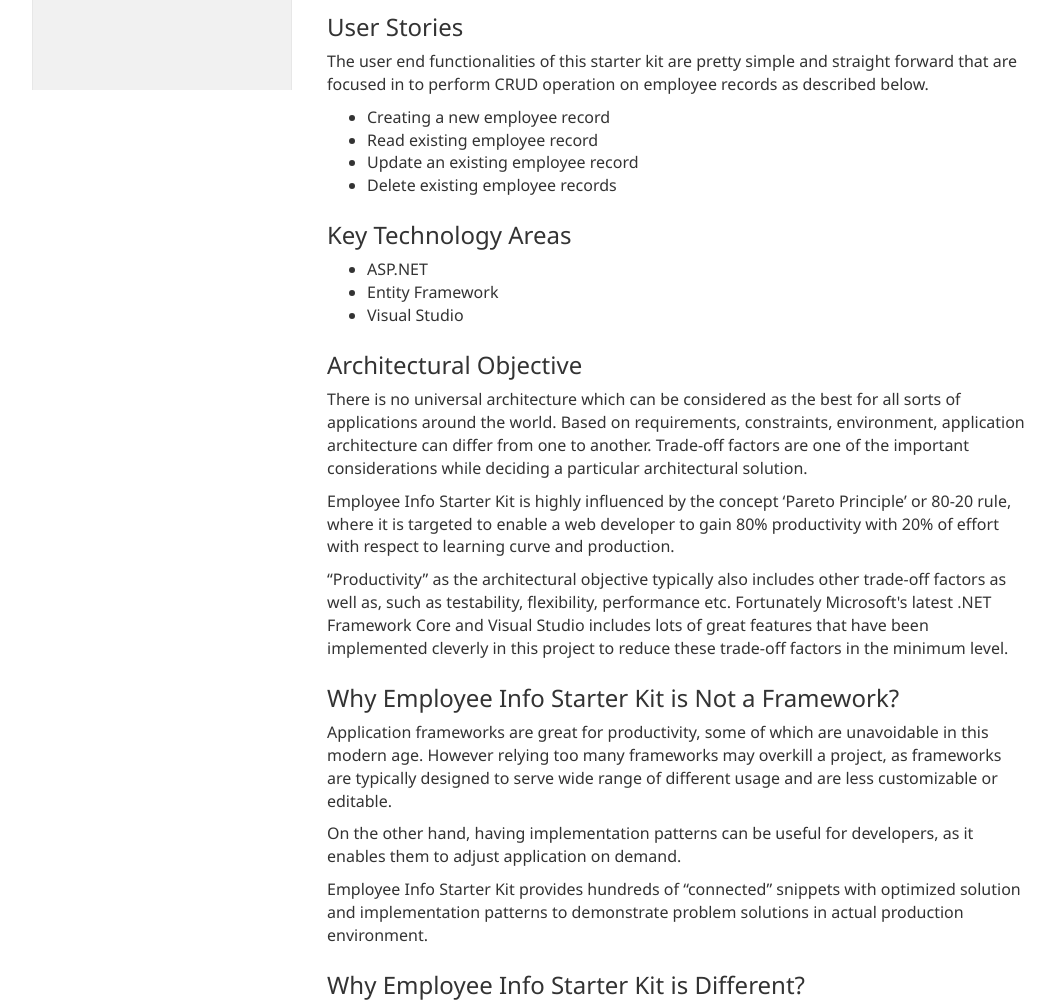
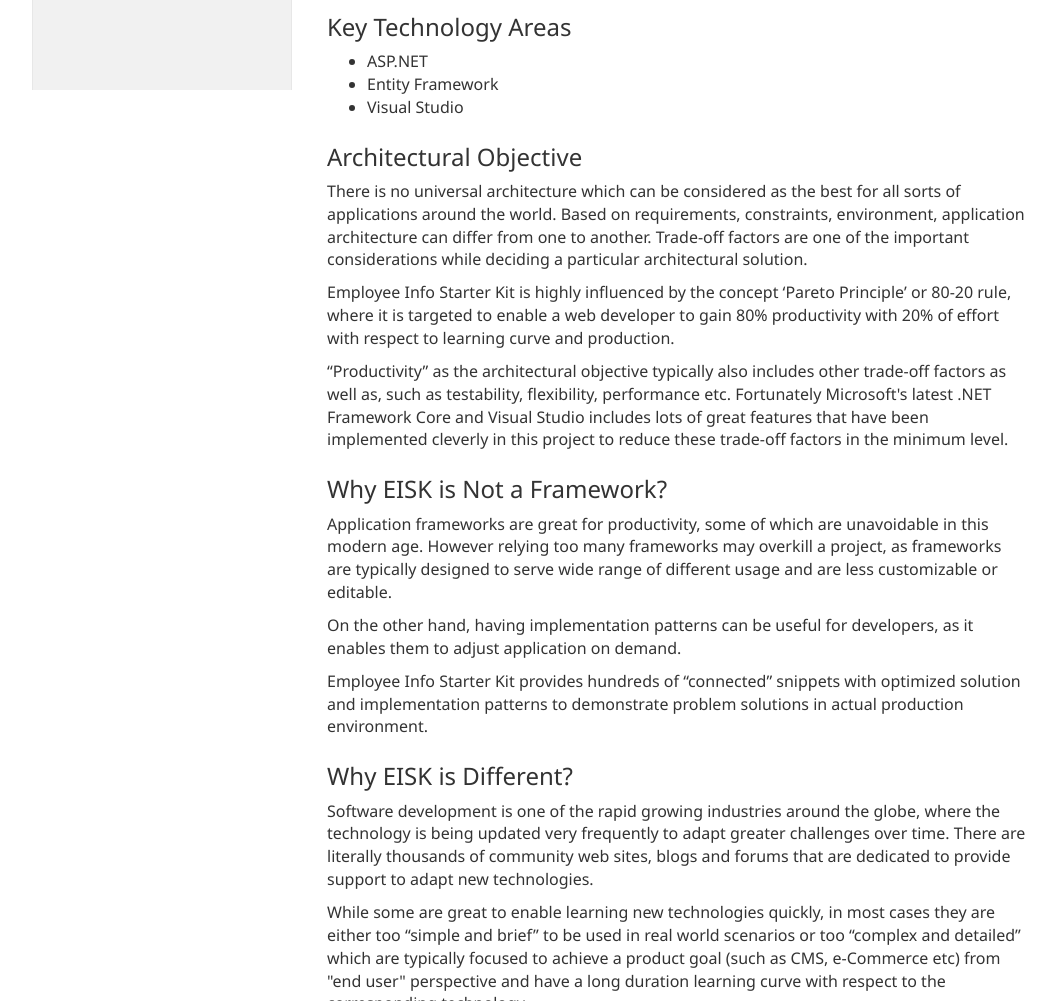
Before and after one commit to EISK/eisk.webapi, a plain HTML site: page docs/get-started/what-is-eisk.html in a window 1280 px wide. Shown: the part 640-1641 px from the top of the page, without its empty margins (38-1093 px from the left). Drawn offline with Linux system fonts and the light colour scheme.

Commit message:
Update content

```diff
--- a/docs/get-started/what-is-eisk.html
+++ b/docs/get-started/what-is-eisk.html
@@ -86,7 +86,7 @@
 <li>Project templates (<a href="https://marketplace.visualstudio.com/items?itemName=AshrafulAlam.EmployeeInfoStarterKitEISK-MVC">VSIX</a>, <a href="https://www.nuget.org/packages/Eisk.WebApi/">dotnet new cli</a>)</li>
 <li><a href="https://github.com/EISK/eisk.core">Utility libraries</a> (to facilitate writing minimal code)</li>
 <li><a href="https://github.com/EISK/eisk.webapi">Use case samples demonstrating best practices</a></li>
-<li>Architecture and development guideline <a href="https://eisk.github.io/eisk.webapi/docs/architecture/logical-layers.html">documentations</a>.</li>
+<li>Architecture and development guideline <a href="https://eisk.github.io/eisk.webapi/docs/application-development/handson-walkthrough-create-service-api.html">documentations</a>.</li>
 </ul>
 <h3 id="release-history">Release History</h3>
 <p>Since its first release, by April 2008, this open source project gained a huge popularity in the developer community and had 250K+ combined downloads.</p>
@@ -95,14 +95,6 @@
 <li>EISK Web Api @ <a href="https://www.nuget.org/packages/Eisk.WebApi/">NuGet Gallery</a></li>
 <li>EISK MVC @ <a href="https://marketplace.visualstudio.com/items?itemName=AshrafulAlam.EmployeeInfoStarterKitEISK-MVC">Visual Studio Market Place</a></li>
 <li>EISK ASP.NET @ <a href="https://code.msdn.microsoft.com/eisk">MSDN Code Gallery</a></li>
-</ul>
-<h3 id="user-stories">User Stories</h3>
-<p>The user end functionalities of this starter kit are pretty simple and straight forward that are focused in to perform CRUD operation on employee records as described below.</p>
-<ul>
-<li>Creating a new employee record</li>
-<li>Read existing employee record</li>
-<li>Update an existing employee record</li>
-<li>Delete existing employee records</li>
 </ul>
 <h3 id="key-technology-areas">Key Technology Areas</h3>
 <ul>
@@ -114,11 +106,11 @@
 <p>There is no universal architecture which can be considered as the best for all sorts of applications around the world. Based on requirements, constraints, environment, application architecture can differ from one to another. Trade-off factors are one of the important considerations while deciding a particular architectural solution.</p>
 <p>Employee Info Starter Kit is highly influenced by the concept ‘Pareto Principle’ or 80-20 rule, where it is targeted to enable a web developer to gain 80% productivity with 20% of effort with respect to learning curve and production.</p>
 <p>“Productivity” as the architectural objective typically also includes other trade-off factors as well as, such as testability, flexibility, performance etc. Fortunately Microsoft's latest .NET Framework Core and Visual Studio includes lots of great features that have been implemented cleverly in this project to reduce these trade-off factors in the minimum level.</p>
-<h3 id="why-employee-info-starter-kit-is-not-a-framework">Why Employee Info Starter Kit is Not a Framework?</h3>
+<h3 id="why-eisk-is-not-a-framework">Why EISK is Not a Framework?</h3>
 <p>Application frameworks are great for productivity, some of which are unavoidable in this modern age. However relying too many frameworks may overkill a project, as frameworks are typically designed to serve wide range of different usage and are less customizable or editable.</p>
 <p>On the other hand, having implementation patterns can be useful for developers, as it enables them to adjust application on demand.</p>
 <p>Employee Info Starter Kit provides hundreds of “connected” snippets with optimized solution and implementation patterns to demonstrate problem solutions in actual production environment.</p>
-<h3 id="why-employee-info-starter-kit-is-different">Why Employee Info Starter Kit is Different?</h3>
+<h3 id="why-eisk-is-different">Why EISK is Different?</h3>
 <p>Software development is one of the rapid growing industries around the globe, where the technology is being updated very frequently to adapt greater challenges over time. There are literally thousands of community web sites, blogs and forums that are dedicated to provide support to adapt new technologies.</p>
 <p>While some are great to enable learning new technologies quickly, in most cases they are either too “simple and brief” to be used in real world scenarios or too “complex and detailed” which are typically focused to achieve a product goal (such as CMS, e-Commerce etc) from &quot;end user&quot; perspective and have a long duration learning curve with respect to the corresponding technology.</p>
 <p>Employee Info Starter Kit, as a web project, is basically &quot;developer&quot; oriented which actually considers a hybrid approach as “simple and detailed”, where a simple domain has been considered to intentionally illustrate most of the architectural and implementation challenges faced by web application developers so that anyone can dive into deep into the corresponding new technology or concept quickly.</p>
```
Also changed, not shown: manifest.json.
